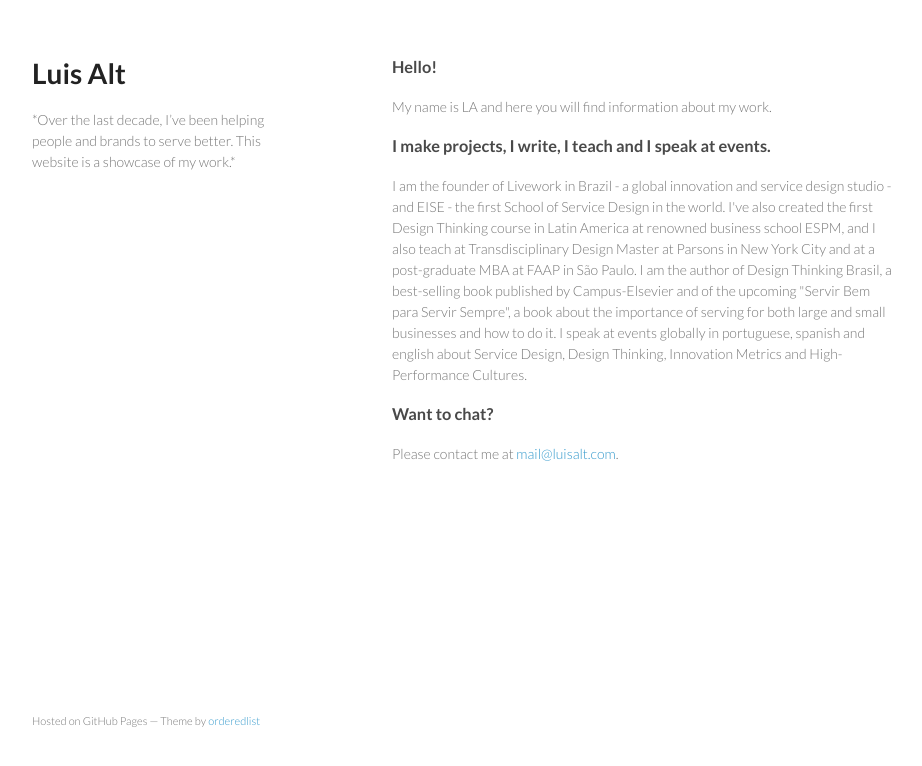
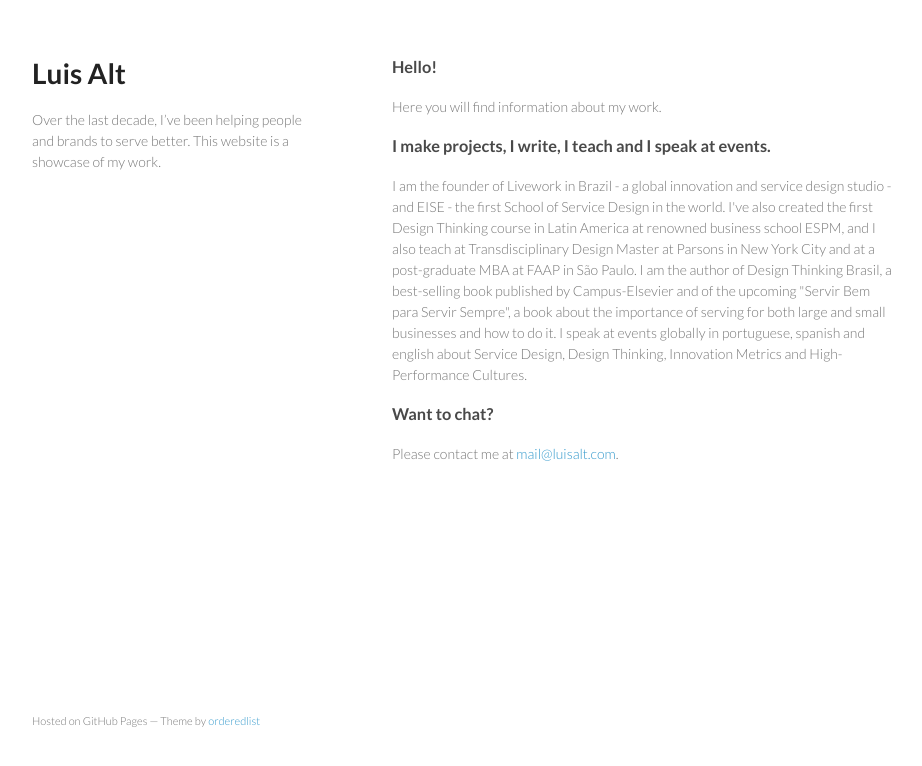
Before and after one commit to luisalt/luisalt.github.io, a plain HTML site: page index.html in a window 1280 px wide. Shown: the whole page, without its empty margins (178-1100 px from the left). Drawn offline with Linux system fonts and the light colour scheme.

Commit message:
Update index.html

```diff
--- a/index.html
+++ b/index.html
@@ -3,7 +3,7 @@
   <head>
     <meta charset="utf-8">
     <meta http-equiv="X-UA-Compatible" content="chrome=1">
-    <title>LA by luisalt</title>
+    <title>Luis Alt</title>
 
     <link rel="stylesheet" href="stylesheets/styles.css">
     <link rel="stylesheet" href="stylesheets/pygment_trac.css">
@@ -16,14 +16,14 @@
     <div class="wrapper">
       <header>
         <h1>Luis Alt</h1>
-        <p>*Over the last decade, I’ve been helping people and brands to serve better. This website is a showcase of my work.*
+        <p>Over the last decade, I’ve been helping people and brands to serve better. This website is a showcase of my work.
 </p>
       </header>
       <section>
         <h3>
 <a id="hello" class="anchor" href="#hello" aria-hidden="true"><span class="octicon octicon-link"></span></a>Hello!</h3>
 
-<p>My name is LA and here you will find information about my work. </p>
+<p>Here you will find information about my work. </p>
 
 <h3>
 <a id="i-make-projects-i-write-i-teach-and-i-speak-at-events" class="anchor" href="#i-make-projects-i-write-i-teach-and-i-speak-at-events" aria-hidden="true"><span class="octicon octicon-link"></span></a>I make projects, I write, I teach and I speak at events.</h3>
```
